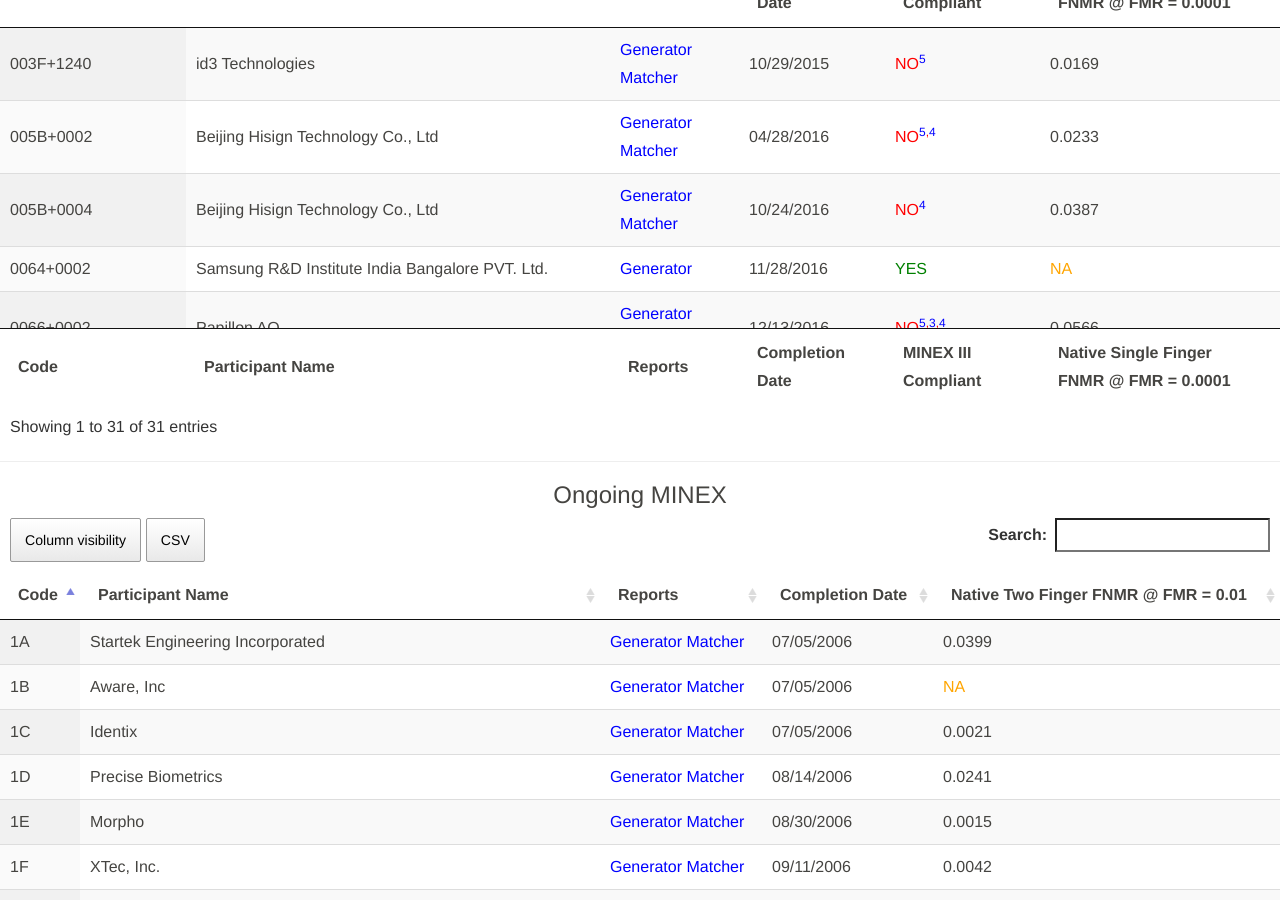
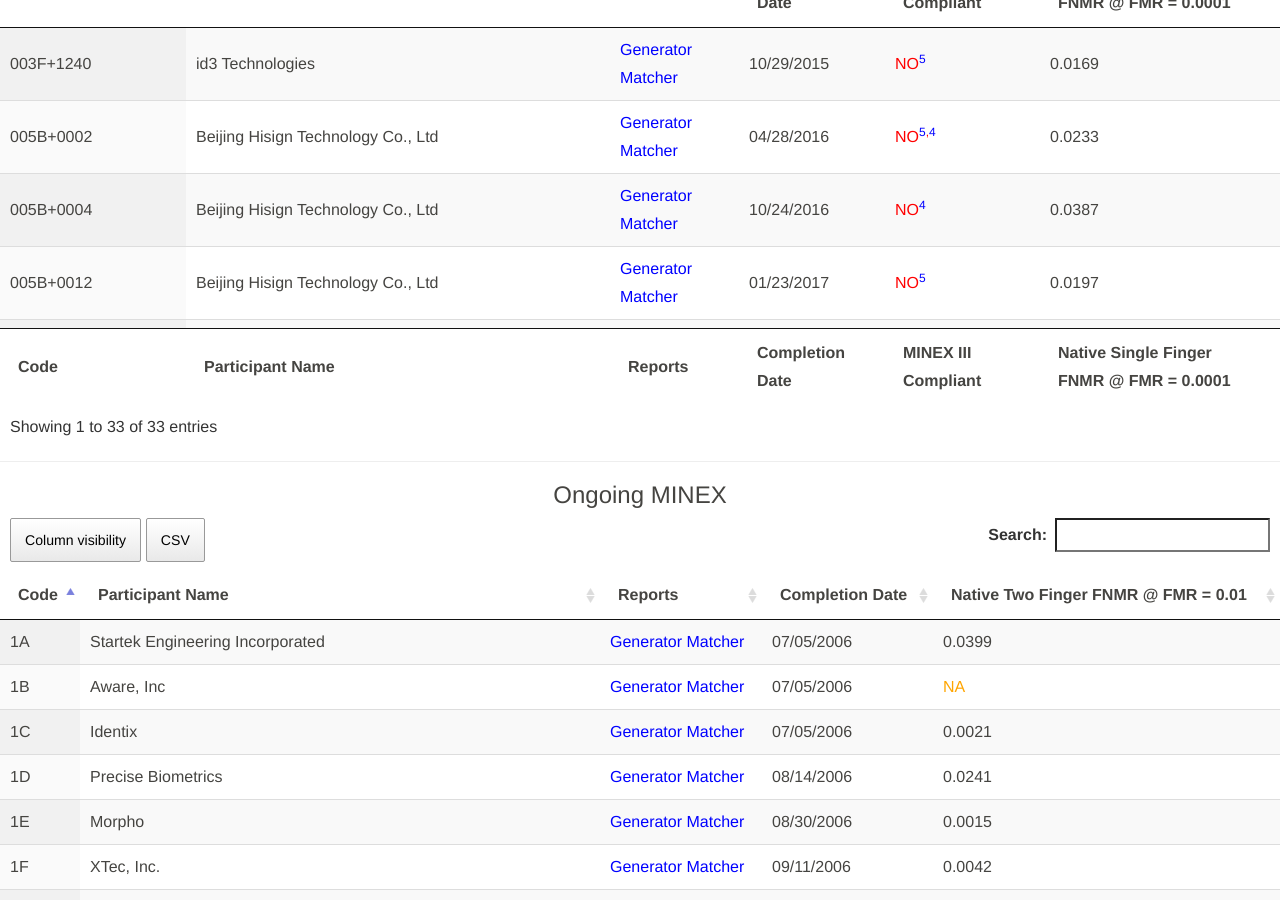
Before and after one commit to usnistgov/minex, a Jekyll site: the page built from results/tables/index.html, in a window 1280 px wide and 900 px high, scrolled down 365 px. Built offline with Jekyll 4.4.1, drawn with Linux system fonts in a browser that asks for light colours.

Commit message:
Add Neurotechnology+0107 and 005B+0012

```diff
--- a/_includes/results/minexiii.html
+++ b/_includes/results/minexiii.html
@@ -56,6 +56,19 @@
 			<td class="minex_no">NO<a href="#4"><sup>4</sup></a></td>
 		</tr>
 		<tr>
+			<td>005B+0012</td>
+			<td>Beijing Hisign Technology Co., Ltd</td>
+			<td><a href="http://nigos.nist.gov:8080/evaluations/minexiii/reportcards/005B+0012_generator_report.pdf">Generator</a> <a href="http://nigos.nist.gov:8080/evaluations/minexiii/reportcards/005B+0012_matcher_report.pdf">Matcher</a></td>
+			<td>01/23/2017</td>
+			<td class="minex_no">NO<a href="#5"><sup>5</sup></a></td>
+			<td class="minex_no">NO<a href="#5"><sup>5</sup></a></td>
+			<td class="minex_no">NO</td>
+			<td>0.0197</td>
+			<td>0.00085</td>
+			<td class="minex_no">NO<a href="#5"><sup>5</sup></a></td>
+			<td class="minex_no">NO</td>
+		</tr>
+		<tr>
 			<td>0064+0002</td>
 			<td>Samsung R&amp;D Institute India Bangalore PVT. Ltd.</td>
 			<td><a href="http://nigos.nist.gov:8080/evaluations/minexiii/reportcards/0064+0002_generator_report.pdf">Generator</a></td>
@@ -99,11 +112,24 @@
 			<td>Neurotechnology</td>
 			<td><a href="http://nigos.nist.gov:8080/evaluations/minexiii/reportcards/Neurotechnology+0106_generator_report.pdf">Generator</a> <a href="http://nigos.nist.gov:8080/evaluations/minexiii/reportcards/Neurotechnology+0106_matcher_report.pdf">Matcher</a></td>
 			<td>07/20/2016</td>
+			<td class="minex_retired">RETIRED</td>
+			<td class="minex_retired">RETIRED</td>
+			<td class="minex_retired">RETIRED</td>
+			<td>0.0116</td>
+			<td>0.00008</td>
+			<td class="minex_retired">RETIRED</td>
+			<td class="minex_retired">RETIRED</td>
+		</tr>
+		<tr>
+			<td>Neurotechnology+0107</td>
+			<td>Neurotechnology</td>
+			<td><a href="http://nigos.nist.gov:8080/evaluations/minexiii/reportcards/Neurotechnology+0107_generator_report.pdf">Generator</a> <a href="http://nigos.nist.gov:8080/evaluations/minexiii/reportcards/Neurotechnology+0107_matcher_report.pdf">Matcher</a></td>
+			<td>01/27/2017</td>
 			<td class="minex_yes">YES</td>
 			<td class="minex_yes">YES</td>
 			<td class="minex_yes">YES</td>
-			<td>0.0116</td>
-			<td>0.00008</td>
+			<td>0.0109</td>
+			<td>0.00006</td>
 			<td class="minex_yes">YES</td>
 			<td class="minex_yes">YES</td>
 		</tr>
```
